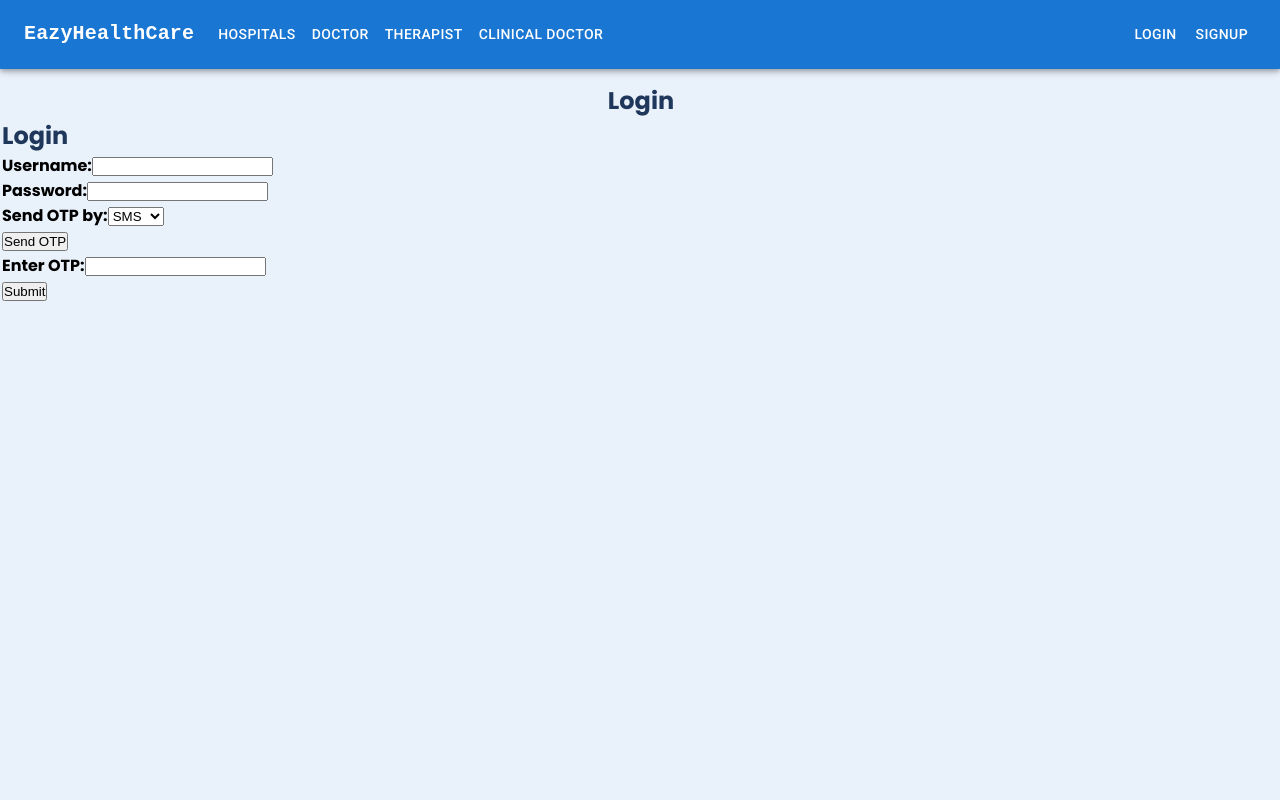
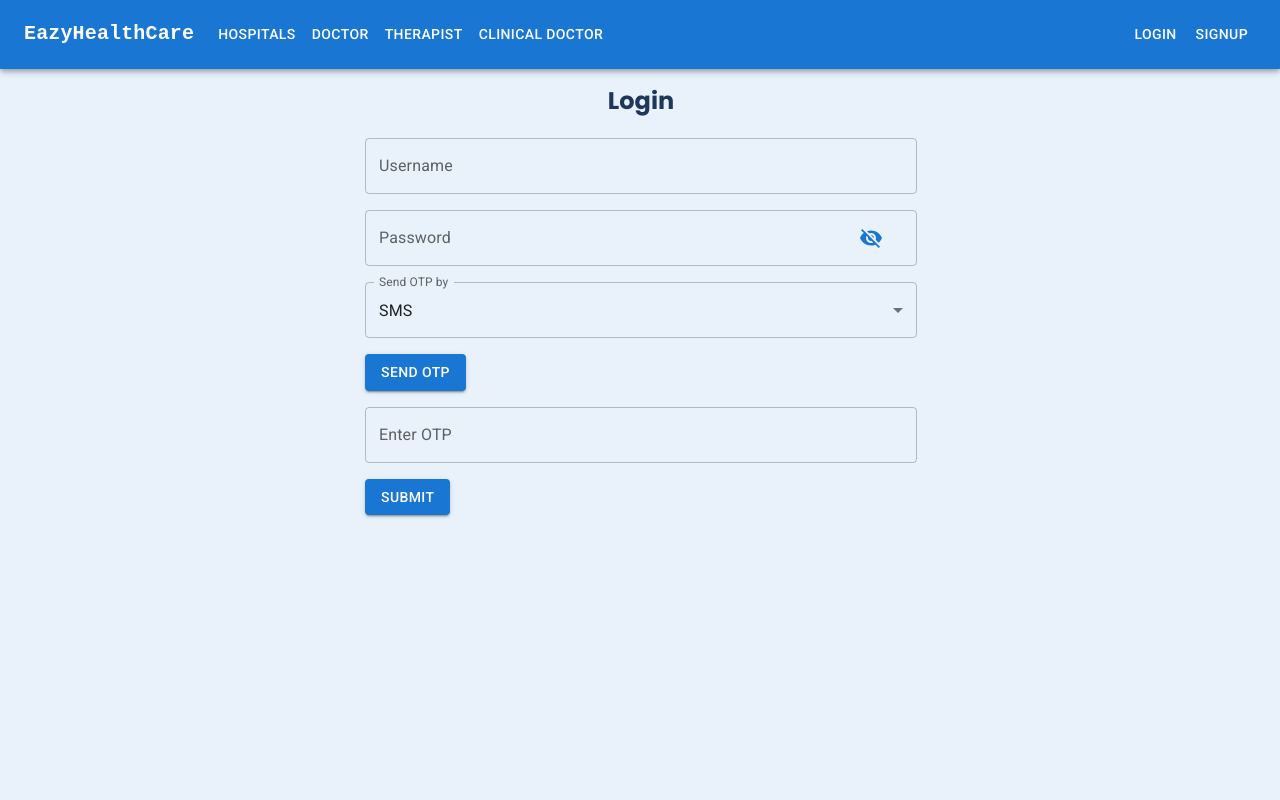
Before and after one commit to manthan161203/frontEndODA, a React (Create React App) app: page /login in a window 1280 px wide. Shown: the top 800 px of the page. Built offline with nearby package versions, Linux system fonts and the light colour scheme.

Commit message:
Login in frontEnd done

```diff
--- a/src/components/Login.jsx
+++ b/src/components/Login.jsx
@@ -1,24 +1,33 @@
 import React, { useState } from 'react';
 import axios from 'axios';
 import Swal from 'sweetalert2';
+import {
+    Button,
+    Container,
+    TextField,
+    MenuItem,
+    FormControl,
+    InputLabel,
+    Select,
+    InputAdornment,
+} from '@mui/material';
+import { Visibility, VisibilityOff } from '@mui/icons-material';
 
 const Login = () => {
     const [username, setUsername] = useState('');
     const [password, setPassword] = useState('');
     const [otpOption, setOtpOption] = useState('sms');
     const [otp, setOtp] = useState('');
+    const [showPassword, setShowPassword] = useState(true);
     const [errorMessage, setErrorMessage] = useState('');
 
     const handleSendOtp = async () => {
         try {
-            const response = await axios.get(`http://localhost:8001/user/getUserDetails/${username}`);
-            const userDetails = response.data;
-            if (otpOption === 'sms') {
-                const phoneNumber = userDetails.phoneNumber;
+            if (otpOption === 'sms' || otpOption === 'email') {
                 await axios.post(`http://localhost:8001/login/send-otp/${otpOption}/${username}`);
+                Swal.fire('Success', `OTP sent successfully to ${otpOption === 'sms' ? 'your phone' : 'your email'}`, 'success');
             } else {
-                const email = userDetails.email;
-                await axios.post(`http://localhost:8001/login/send-otp/${otpOption}/${username}`);
+                setErrorMessage('Invalid OTP option');
             }
         } catch (error) {
             setErrorMessage('Invalid username');
@@ -29,12 +38,13 @@ const Login = () => {
         try {
             const response = await axios.post(`http://localhost:8001/login/verify-otp/${username}`, {
                 otp,
-                password
+                password,
             });
 
             if (response.status === 200) {
                 console.log('Login successful', response.data);
                 Swal.fire('Success', 'OTP and password verified successfully', 'success');
+                window.location.href = '/hospitals';
             }
         } catch (error) {
             if (error.response) {
@@ -55,38 +65,95 @@ const Login = () => {
         }
     };
 
+    const handleTogglePasswordVisibility = () => {
+        setShowPassword(!showPassword);
+    };
+
     return (
-        <div>
-            <h2>Login</h2>
+        <Container maxWidth="sm">
             <div>
-                <label>Username:</label>
-                <input type="text" value={username} onChange={(e) => setUsername(e.target.value)} />
+                <form>
+                    <TextField
+                        fullWidth
+                        label="Username"
+                        variant="outlined"
+                        type="text"
+                        value={username}
+                        onChange={(e) => setUsername(e.target.value)}
+                        sx={{ mb: 2 }}
+                    />
+
+                    <TextField
+                        fullWidth
+                        label="Password"
+                        variant="outlined"
+                        type={showPassword ? 'text' : 'password'}
+                        value={password}
+                        onChange={(e) => setPassword(e.target.value)}
+                        sx={{ mb: 2 }}
+                        InputProps={{
+                            endAdornment: (
+                                <InputAdornment position="end">
+                                    <Button
+                                        onClick={handleTogglePasswordVisibility}
+                                        tabIndex={-1}
+                                    >
+                                        {showPassword ? <VisibilityOff /> : <Visibility />}
+                                    </Button>
+                                </InputAdornment>
+                            ),
+                        }}
+                    />
+
+                    <FormControl fullWidth variant="outlined" sx={{ mb: 2 }}>
+                        <InputLabel>Send OTP by</InputLabel>
+                        <Select
+                            value={otpOption}
+                            onChange={(e) => setOtpOption(e.target.value)}
+                            label="Send OTP by"
+                        >
+                            <MenuItem value="sms">SMS</MenuItem>
+                            <MenuItem value="email">Email</MenuItem>
+                        </Select>
+                    </FormControl>
+
+                    <Button
+                        variant="contained"
+                        color="primary"
+                        onClick={handleSendOtp}
+                        sx={{ mb: 2 }}
+                    >
+                        Send OTP
+                    </Button>
+
+                    {otpOption && (
+                        <TextField
+                            fullWidth
+                            label="Enter OTP"
+                            variant="outlined"
+                            type="text"
+                            value={otp}
+                            onChange={(e) => setOtp(e.target.value)}
+                            sx={{ mb: 2 }}
+                        />
+                    )}
+
+                    {errorMessage && (
+                        <div style={{ color: 'red', marginBottom: '16px' }}>
+                            {errorMessage}
+                        </div>
+                    )}
+
+                    <Button
+                        variant="contained"
+                        color="primary"
+                        onClick={handleLogin}
+                    >
+                        Submit
+                    </Button>
+                </form>
             </div>
-            <div>
-                <label>Password:</label>
-                <input type="password" value={password} onChange={(e) => setPassword(e.target.value)} />
-            </div>
-            <div>
-                <label>Send OTP by:</label>
-                <select value={otpOption} onChange={(e) => setOtpOption(e.target.value)}>
-                    <option value="sms">SMS</option>
-                    <option value="email">Email</option>
-                </select>
-            </div>
-            <div>
-                <button onClick={handleSendOtp}>Send OTP</button>
-            </div>
-            {otpOption && (
-                <div>
-                    <label>Enter OTP:</label>
-                    <input type="text" value={otp} onChange={(e) => setOtp(e.target.value)} />
-                </div>
-            )}
-            {errorMessage && <div style={{ color: 'red' }}>{errorMessage}</div>}
-            <div>
-                <button onClick={handleLogin}>Submit</button>
-            </div>
-        </div>
+        </Container>
     );
 };
 
--- a/src/pages/LoginPage.jsx
+++ b/src/pages/LoginPage.jsx
@@ -1,12 +1,12 @@
-import Box from '@mui/material/Box';
+import Box from '@mui/system/Box';
 import LoginForm from '../components/Login';
 
+const centeredHeadingStyle = {
+    textAlign: 'center',
+    marginBottom: '20px',
+};
+
 const LoginPage = () => {
-
-    const centeredHeadingStyle = {
-        textAlign: 'center',
-    };
-
     return (
         <div>
             <Box sx={{ mb: 4 }} />
```
